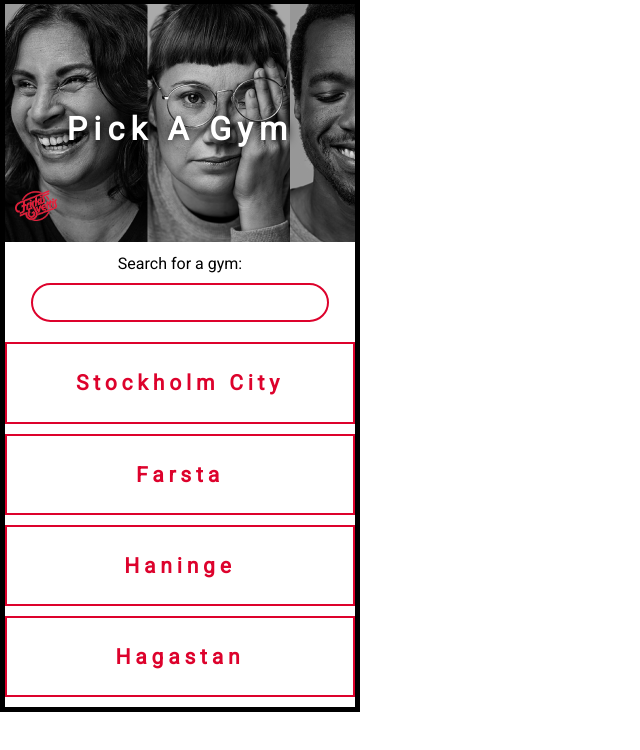
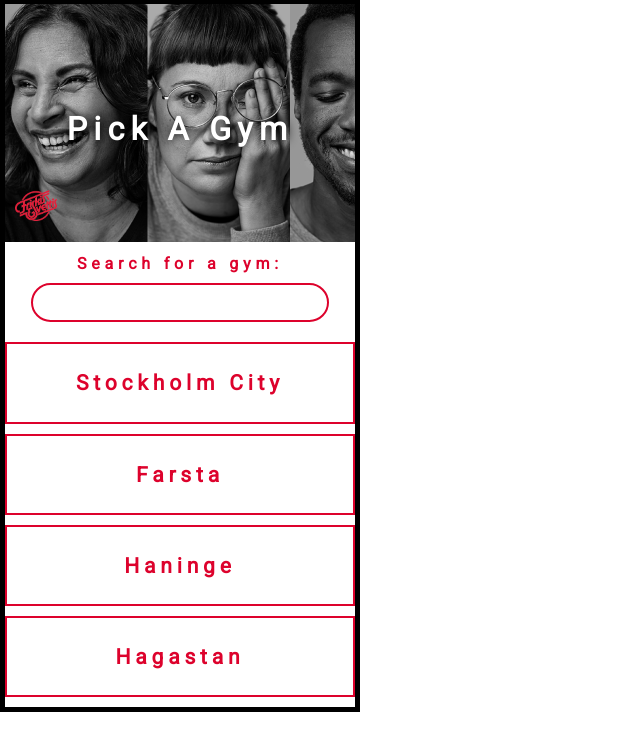
Before and after one commit to 86Hydrant/GymApp, a React (Create React App) app: page / in a window 1280 px wide. Shown: the top 750 px of the page, without its empty margins (0-640 px from the left). Built offline with nearby package versions, Linux system fonts and the light colour scheme.

Commit message:
Cards render to state

```diff
--- a/src/components/GymList/GymCard/GymCard.js
+++ b/src/components/GymList/GymCard/GymCard.js
@@ -3,7 +3,7 @@ import classes from './GymCard.module.css';
 
 const GymCard = props => {
   return (
-    <a className={classes.gymNameStyling} href=''>
+    <a className={classes.gymNameStyling} href='#' onClick={props.onClick}>
       <h3>{props.gymName}</h3>
     </a>
   );
--- a/src/components/GymList/GymCard/GymCard.module.css
+++ b/src/components/GymList/GymCard/GymCard.module.css
@@ -15,7 +15,8 @@ a:link {
   text-decoration: none;
 }
 
-a:hover {
+a:hover,
+button:hover {
   background-color: #dd022c;
   color: white;
 }
--- a/src/components/GymList/GymList.js
+++ b/src/components/GymList/GymList.js
@@ -3,18 +3,24 @@ import GymCard from './GymCard/GymCard';
 import classes from './GymList.module.css';
 
 const GymList = props => {
-  const [gymNames, setGymNames] = useState([
+  const [gymNames] = useState([
     'Stockholm City',
     'Farsta',
     'Haninge',
     'Hagastan'
   ]);
+  const [removeGymCards, setRemoveGymCards] = useState(false);
 
-  return (
+  const toggleGymState = () => {
+    setRemoveGymCards(!removeGymCards);
+    console.log(removeGymCards);
+  };
+
+  return removeGymCards ? null : (
     <div id='listofGyms'>
       <ul className={classes.gymListStyling}>
         {gymNames.map((gymName, index) => (
-          <GymCard key={gymName.index} gymName={gymName} />
+          <GymCard key={index} gymName={gymName} onClick={toggleGymState} />
         ))}
       </ul>
     </div>
--- a/src/components/Header/Header.js
+++ b/src/components/Header/Header.js
@@ -6,7 +6,7 @@ const Header = props => {
   return (
     <div className={classes.headerBackgroundStyling}>
       <h1 className={classes.headerH1Styling}>Pick A Gym{props.heading}</h1>
-      <img src={logo} alt width='42' className={classes.logo} />
+      <img src={logo} alt='' width='42' className={classes.logo} />
     </div>
   );
 };
--- a/src/components/SearchBar/SearchBar.js
+++ b/src/components/SearchBar/SearchBar.js
@@ -4,12 +4,8 @@ import classes from './SearchBar.module.css';
 const SearchBar = props => {
   return (
     <div>
-      <label htmlFor='Search Bar for Gym'>Search for a gym:</label>
-      <input
-        className={classes.inputBarStyle}
-        id='Search Bar for Gym'
-        type='text'
-      />
+      <label htmlFor='Searchbar for Gym'>Search for a gym:</label>
+      <input className={classes.inputBarStyle} id='SearchBarGym' type='text' />
     </div>
   );
 };
--- a/src/components/SearchBar/SearchBar.module.css
+++ b/src/components/SearchBar/SearchBar.module.css
@@ -7,6 +7,13 @@
   margin-bottom: 20px;
   border: solid 2px #dd022c;
   width: 85%;
+}
+
+label {
+  color: #dd022c;
+  font-weight: bold;
+  font-size: 16px;
+  letter-spacing: 0.3rem;
 }
 
 ::placeholder {
```
